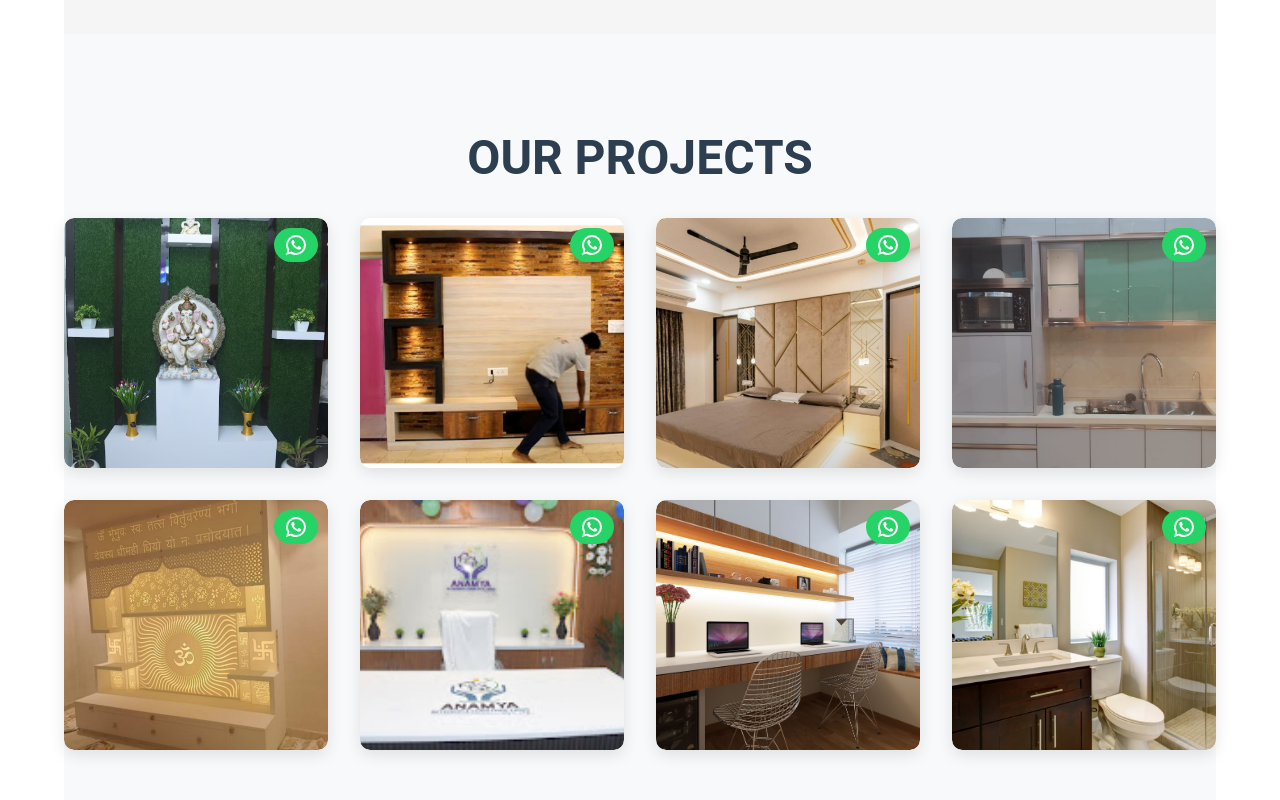
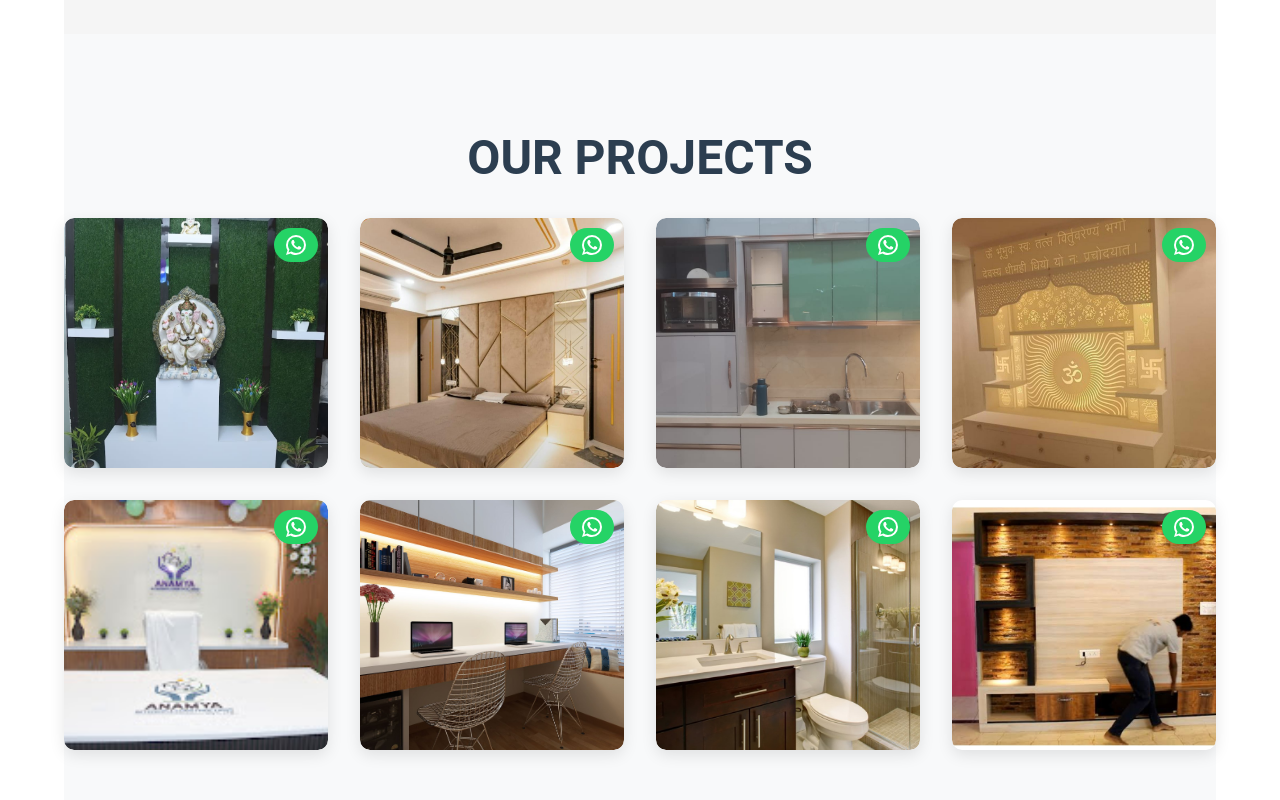
Before and after one commit to SumitsavarnJS/anamya-constructions, a Next.js app: page / in a window 1280 px wide. Shown: the part 686-1486 px from the top of the page. Built offline with nearby package versions, Linux system fonts and the light colour scheme.

Commit message:
code change

```diff
--- a/app/components/Projects.js
+++ b/app/components/Projects.js
@@ -9,15 +9,14 @@ import { motion } from "framer-motion";
 
 const projects = [
   { id: 1, image: "/logo/office2.jpeg", title: "Office" },
-  { id: 8, image: "/logo/LivingRoom.jpeg", title: "Modern Living Room" },
-
-
   { id: 2, image: "/logo/Bedroom.jpeg", title: "Luxury Bedroom" },
   { id: 3, image: "/logo/kitchen.jpeg", title: "Elegant Kitchen" },
   { id: 4, image: "/logo/Poooja2.jpeg", title: "Pooja Room" },
   { id: 5, image: "/logo/officenew.jpeg", title: "Office" },
   { id: 6, image: "/logo/study.jpg", title: "Cozy Study Room" },
   { id: 7, image: "/logo/washroom.jpg", title: "Classic Bathroom" },
+  { id: 8, image: "/logo/LivingRoom.jpeg", title: "Modern Living Room" },
+
 
 ];
 
```
